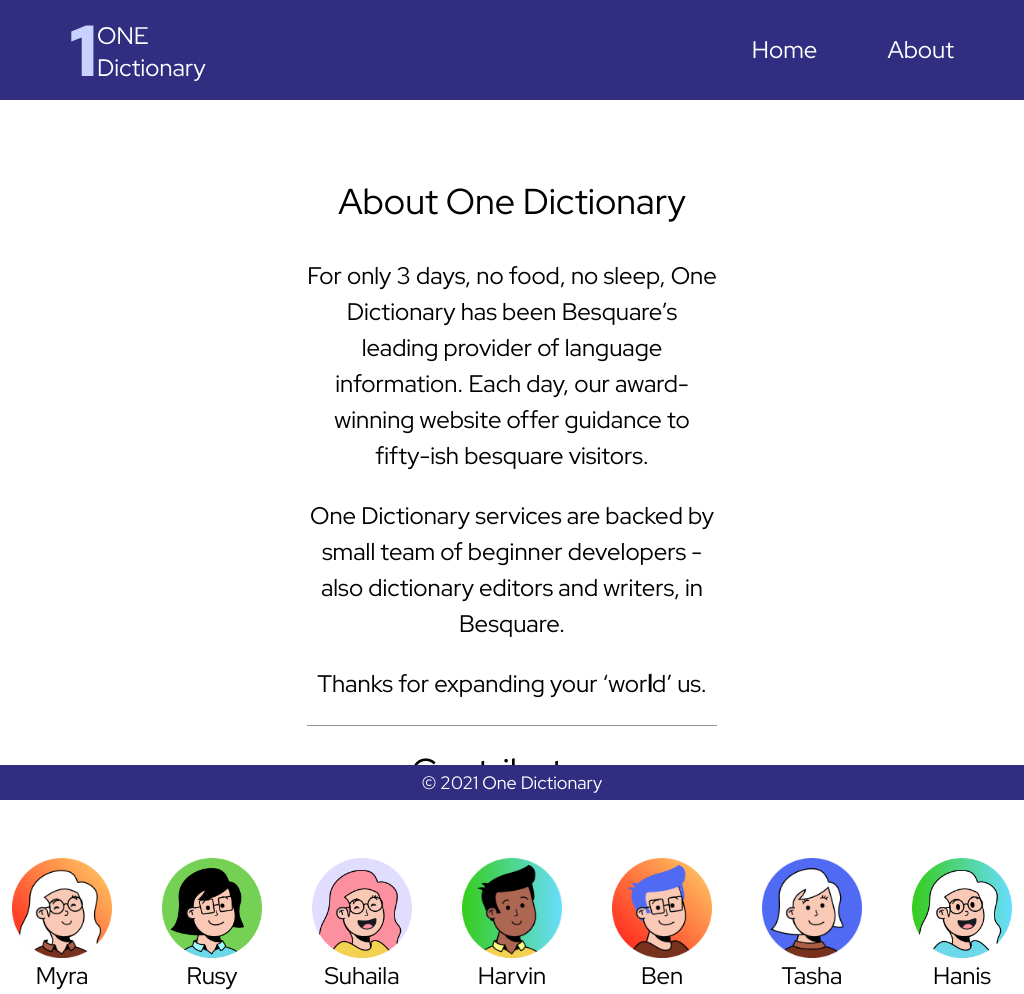
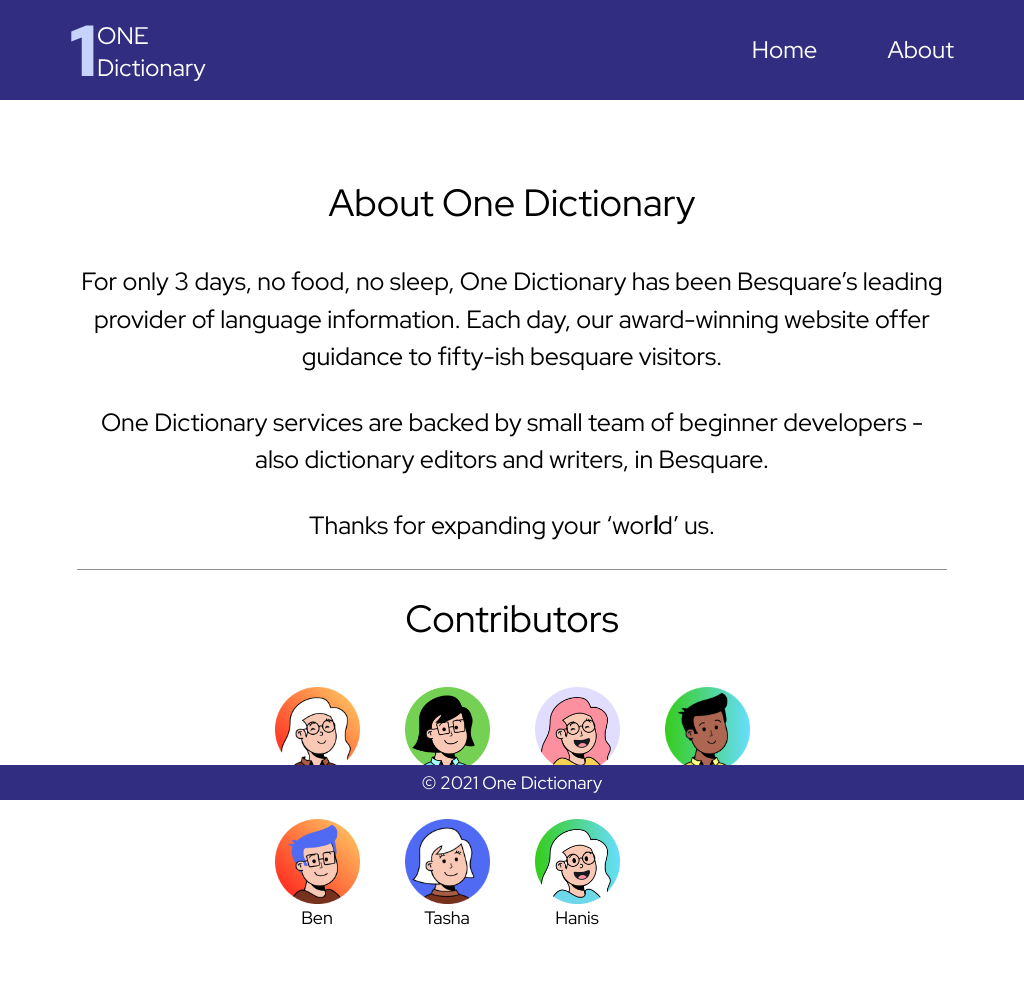
Before and after one commit to hanisibr/dictionaryy, a React (Create React App) app: page /about in a window 1024 px wide. Built offline with nearby package versions, Linux system fonts and the light colour scheme.

Commit message:
add rwd for about page

```diff
--- a/src/Components/About.css
+++ b/src/Components/About.css
@@ -37,3 +37,120 @@ body {
 .about_content > p {
   padding: 12px 0;
 }
+
+/* mobile phone */
+@media only screen and (min-width: 320px) and (max-width: 480px) {
+  .main-container {
+    margin-top: 20px;
+  }
+
+  .about_us,
+  .contributors {
+    font-size: 24px;
+  }
+
+  .contributors {
+    margin-bottom: 50px;
+  }
+
+  .about_us {
+    padding-top: 0;
+  }
+
+  .about_content {
+    font-size: 18px;
+    width: 80%;
+    padding-top: 0;
+  }
+}
+
+/* iPads and Tablet */
+@media only screen and (min-width: 481px) and (max-width: 768px) {
+  .main-container {
+    margin-top: 20px;
+  }
+
+  .about_us,
+  .contributors {
+    font-size: 28px;
+  }
+
+  .contributors {
+    margin-bottom: 50px;
+  }
+
+  .about_us {
+    padding-top: 0;
+  }
+
+  .about_content {
+    font-size: 22px;
+    width: 80%;
+    margin-bottom: 20px;
+  }
+
+  .about_content > p {
+    padding: 10px 0;
+  }
+}
+
+/* smalls screen, laptops */
+@media only screen and (min-width: 769px) and (max-width: 1024px) {
+  .main-container {
+    margin-top: 50px;
+  }
+
+  .about_us,
+  .contributors {
+    font-size: 38px;
+  }
+
+  .contributors {
+    margin-bottom: 50px;
+  }
+
+  .about_us {
+    padding-top: 24px;
+  }
+
+  .about_content {
+    text-align: center;
+    font-size: 25px;
+    width: 85%;
+    margin-bottom: 20px;
+  }
+
+  .about_content > p {
+    padding: 14px 0;
+  }
+}
+
+/* Dekstops, large screens */
+@media only screen and (min-width: 1025px) and (max-width: 1200px) {
+  .main-container {
+    margin-top: 50px;
+  }
+
+  .about_us,
+  .contributors {
+    font-size: 36px;
+  }
+
+  .contributors {
+    margin-bottom: 50px;
+  }
+
+  .about_us {
+    padding-top: 22px;
+  }
+
+  .about_content {
+    font-size: 24px;
+    width: 65%;
+    margin-bottom: 20px;
+  }
+
+  .about_content > p {
+    padding: 10px 0;
+  }
+}
--- a/src/Components/Banner.js
+++ b/src/Components/Banner.js
@@ -1,4 +1,4 @@
-//import RandomWord from "./RandomWord";
+import RandomWord from "./RandomWord";
 import Subtitle from "./Subtitle";
 import "./Banner.css";
 
@@ -6,7 +6,9 @@ const Banner = () => {
   return (
     <div className="banner">
       <Subtitle />
-      <div className="randomWord">{/* <RandomWord /> */}</div>
+      <div className="randomWord">
+        <RandomWord />
+      </div>
     </div>
   );
 };
--- a/src/Components/ContributorList.css
+++ b/src/Components/ContributorList.css
@@ -25,3 +25,79 @@
   font-size: 24px;
   font-family: "Red Hat Display", sans-serif;
 }
+
+/*mobile */
+@media only screen and (min-width: 320px) and (max-width: 480px) {
+  .person_list {
+    grid-template-columns: repeat(4, 50px);
+    grid-row-gap: 5px;
+    grid-column-gap: 10px;
+    margin-top: 10px;
+  }
+
+  .person_img {
+    width: 40px;
+    height: 40px;
+  }
+
+  .person_name {
+    font-size: 12px;
+  }
+}
+
+/* iPads and Tablets */
+@media only screen and (min-width: 481px) and (max-width: 768px) {
+  .person_list {
+    grid-template-columns: repeat(4, 75px);
+    grid-row-gap: 10px;
+    grid-column-gap: 16px;
+    margin-top: 10px;
+  }
+
+  .person_img {
+    width: 65px;
+    height: 65px;
+  }
+
+  .person_name {
+    font-size: 15px;
+  }
+}
+/*
+large screens */
+@media only screen and (min-width: 769px) and (max-width: 1024px) {
+  .person_list {
+    grid-template-columns: repeat(4, 100px);
+    grid-row-gap: 20px;
+    grid-column-gap: 30px;
+    margin-top: 40px;
+  }
+
+  .person_img {
+    width: 85px;
+    height: 85px;
+  }
+
+  .person_name {
+    font-size: 18px;
+  }
+}
+
+/* Dekstops, large screens */
+@media only screen and (min-width: 1025px) and (max-width: 1200px) {
+  .person_list {
+    grid-template-columns: repeat(7, 100px);
+    grid-row-gap: 10px;
+    grid-column-gap: 39px;
+    margin-top: 30px;
+  }
+
+  .person_img {
+    width: 100px;
+    height: 100px;
+  }
+
+  .person_name {
+    font-size: 20px;
+  }
+}
--- a/src/Components/Subtitle.css
+++ b/src/Components/Subtitle.css
@@ -7,6 +7,7 @@
 
 .main-title {
   font-size: 64px;
+  line-height: 1;
 }
 
 .sub-title {
```
